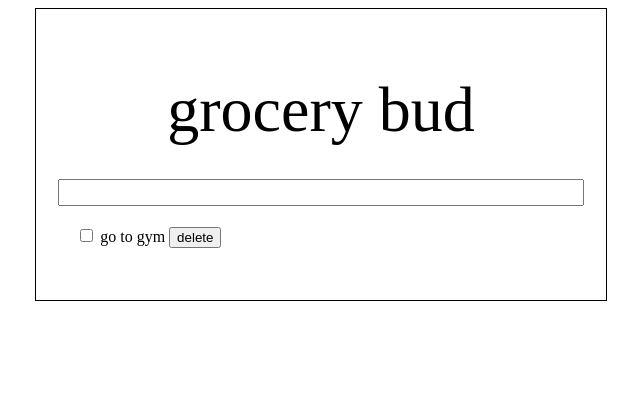
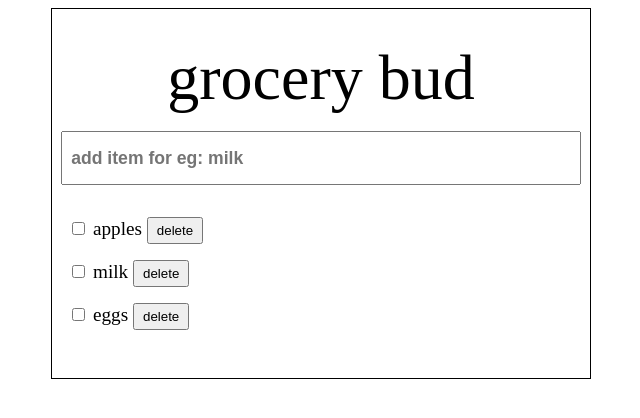
Before and after one commit to harshal-verma/grocery-bud, a plain HTML site: page index.html in a window 1280 px wide. Shown: the whole page, without its empty margins (319-959 px from the left). Drawn offline with Linux system fonts and the light colour scheme.

Commit message:
updated index.html and styles.css

```diff
--- a/app.js
+++ b/app.js
@@ -1,61 +1,36 @@
 let items = [
     {
         done: false,
-        text: 'go to gym',
+        text: 'milk',
         id: 1,
     },
 ]
-const grocerryInputEl = document.getElementById('grocery-input');
+const groceryInputEl = document.getElementById('grocery-input')
 const groceryListEl = document.getElementById('grocery-list');
 
 function addItem(item){
     items.push(item);
-    // renderList();
 }
 
 function deleteItem(itemId){
-    // console.log(itemId);
     const newItems = items.filter(function(item){
-        return item.id !== itemId;
-    })
-
+        return item.id !== itemId
+    });
     items = newItems;
-    // renderList();
 }
 
-function checkItem(itemId){
-    const checkIndex = items.findIndex(function(item){
-        return item.id === itemId;
-    })
+function checkItem(){
 
-    items[checkIndex].done = !items[checkIndex].done;
 }
 
 function renderList(){
-    // li.innerHTML = ''
-    for(let i = 0 ; i<items.length ; i++){
-    const li = document.createElement('li');
-    li.innerHTML = `
-    <label for = "${items[i].id}" >
-        <input type = "checkbox" id = "${items[i].id}"/>
-        ${items[i].text}
-    </label>
-    <button class="btn" data-itemId = "${items[i].id}"> delete </button>
-    `;
-    groceryListEl.appendChild(li);
-    }
-}
 
-function clickHandler(event){
-    if(event.target.className === 'btn'){
-        const itemToBeDeleted =  Number(event.target.dataset.itemid);
-        deleteItem(itemToBeDeleted);
-    }
 }
 
 function initialize(){
-    document.addEventListener('click', clickHandler);
     renderList();
 }
 
 initialize();
+
+//TODO normal function to arrow functions
--- a/index.html
+++ b/index.html
@@ -1,5 +1,6 @@
 <!DOCTYPE html>
 <html lang="en">
+
 <head>
     <meta charset="UTF-8">
     <meta http-equiv="X-UA-Compatible" content="IE=edge">
@@ -7,34 +8,36 @@
     <title>grocery bud</title>
     <link rel="stylesheet" href="styles.css">
 </head>
+
 <body>
     <div class="grocery-container">
         <div class="grocery-header">grocery bud</div>
-        <input type="text" class="grocery-input" id="grocery-input"/>
-        <ul class="grocery-list" id="grocery-list">
-            <!-- <li>
-                <label for="task-1">
-                    <input type="checkbox" id="task-1">
+        <input id="grocery-input" placeholder="add item for eg: milk" />
+        <ul id="grocery-list">
+            <li>
+                <label for="item-1">
+                    <input id="item-1" type="checkbox">
+                    apples
+                </label>
+            <button class="delete"> delete </button>
+            </li>
+            <li>
+                <label for="item-2">
+                    <input id="item-2" type="checkbox">
+                    milk
+                </label>
+            <button class="delete"> delete </button>
+            </li>
+            <li>
+                <label for="item-3">
+                    <input id="item-3" type="checkbox">
                     eggs
                 </label>
-                <button class="btn" >delete</button>
+            <button class="delete"> delete </button>
             </li>
-            <li>
-                <label for="task-2">
-                    <input type="checkbox" id="task-2">
-                    milk
-                </label>
-                <button class="btn">delete</button>
-            </li>
-            <li>
-                <label for="task-3">
-                    <input type="checkbox" id="task-3">
-                    paneer
-                </label>
-                <button class="btn">delete</button>
-            </li>       -->
         </ul>
     </div>
     <script src="app.js"></script>
 </body>
+
 </html>
--- a/styles.css
+++ b/styles.css
@@ -1,38 +1,39 @@
 .grocery-container{
     display: flex;
     flex-direction: column;
+    width: 40%;
+    align-items: center;
     justify-content: center;
-    align-items: center;
-    border: 1px black solid;
-    width: 40%;
+    border: 1px solid #000000;
     margin: 0 auto;
-    padding: 2rem;
+    padding: 1rem;
 }
 
 .grocery-header{
     font-size: 4rem;
-    margin: 2rem 0;
+    padding: 1rem 0rem;
 }
 
-.grocery-input{
+#grocery-input{
     width: 100%;
-    padding: 0.25rem 0.5rem;
+    font-size: 1.1rem;
+    font-weight: bold;
+    padding-left: 0.5rem;
+    height: 3rem;
 }
 
-.grocery-list{
-    /* border: 1px black solid; */
-    display: flex;
-    flex-direction: column;
+#grocery-list{
     width: 100%;
-    padding: 0rem 0.5rem;
-
+    list-style-type: none;
+    align-self: flex-end;
 }
 
-.grocery-list li{
-    list-style-type: none;
-    margin: 0.25rem 0.5rem;
+#grocery-list li{
+    margin: 1rem 0rem;
+    font-size: 1.2rem;
 }
 
-.btn{
-
+.delete{
+    padding: 0.25rem 0.5rem;
+    cursor: pointer;
 }
```
